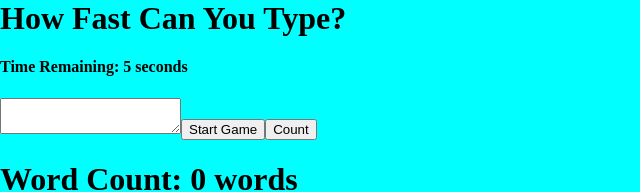
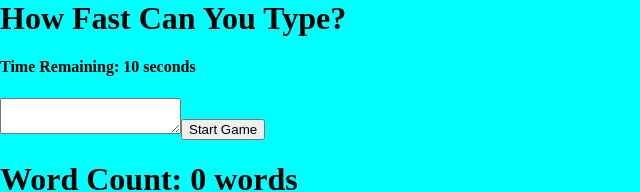
Before and after one commit to grantbelcher/typing_game, a React (Create React App) app in the folder client/: page / in a window 1280 px wide. Shown: the top 192 px of the page, without its empty margins (0-640 px from the left). Built offline with nearby package versions, Linux system fonts and the light colour scheme.

Commit message:
counts words at end of game

```diff
--- a/client/src/App.jsx
+++ b/client/src/App.jsx
@@ -3,7 +3,7 @@ import TextBox from "./components/text_box/TextBox";
 
 const App = () => {
   const [text, setText] = useState("");
-  const [timeRemaining, setTimeRemaining] = useState(5);
+  const [timeRemaining, setTimeRemaining] = useState(10);
   const [gameIsActive, setGameIsActive] = useState(false);
   const [wordCount, setWordCount] = useState(0);
 
@@ -15,6 +15,7 @@ const App = () => {
     }
     if (timeRemaining === 0) {
       setGameIsActive(false);
+      countWords();
     }
   }, [gameIsActive, timeRemaining]);
 
@@ -37,7 +38,7 @@ const App = () => {
       <h4>Time Remaining: {timeRemaining} seconds</h4>
       <TextBox handleChange={handleTyping} text={text} />
       <button onClick={toggleGameIsActive}>Start Game</button>
-      <button onClick={countWords}>Count</button>
+      {/* <button onClick={countWords}>Count</button> */}
       <h1>Word Count: {wordCount} words</h1>
     </div>
   );
```
